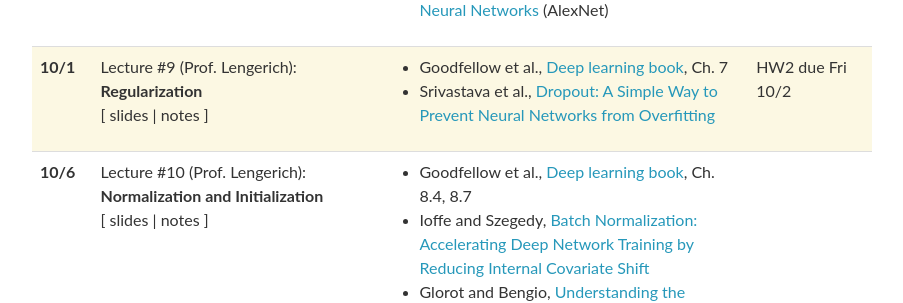
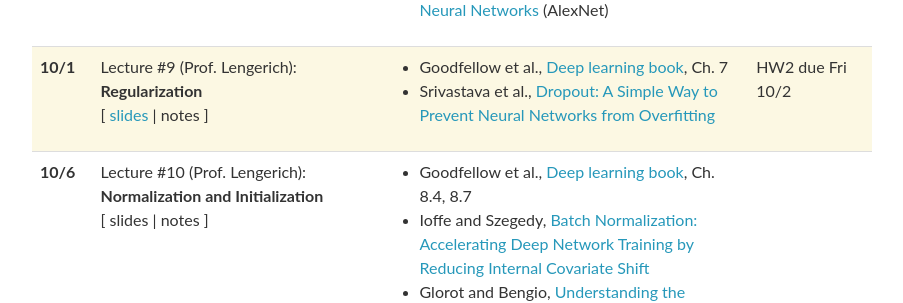
Before and after one commit to AdaptInfer/dgm-fall-2026, a Jekyll site: the page built from _pages/lectures.md, in a window 1280 px wide and 900 px high, scrolled down 1030 px. Shown: the part 155-458 px from the top of the window, without its empty margins (188-1091 px from the left). Built offline with Jekyll 4.4.1, drawn with Linux system fonts in a browser that asks for light colours; nearby versions of some CDN libraries; comment, search, counter and statistics services are not loaded; part of the change alters nothing that is shown.

Commit message:
add lec9

```diff
--- a/_data/lectures.yml
+++ b/_data/lectures.yml
@@ -87,7 +87,7 @@
   lecturer: Prof. Lengerich
   title: <strong>Regularization</strong>
   logistics: HW2 due Fri 10/2
-  slides: # TODO: re-upload Lecture_09_Regularization.pdf once remade from PPTX
+  slides: "/dgm-fall-2026/assets/lectures/Lecture_09_regularization.pdf"
   notes:
   readings:
     - Goodfellow et al., <a href="https://www.deeplearningbook.org/contents/regularization.html">Deep learning book</a>, Ch. 7
```
Also changed, not shown: 1 other file.
